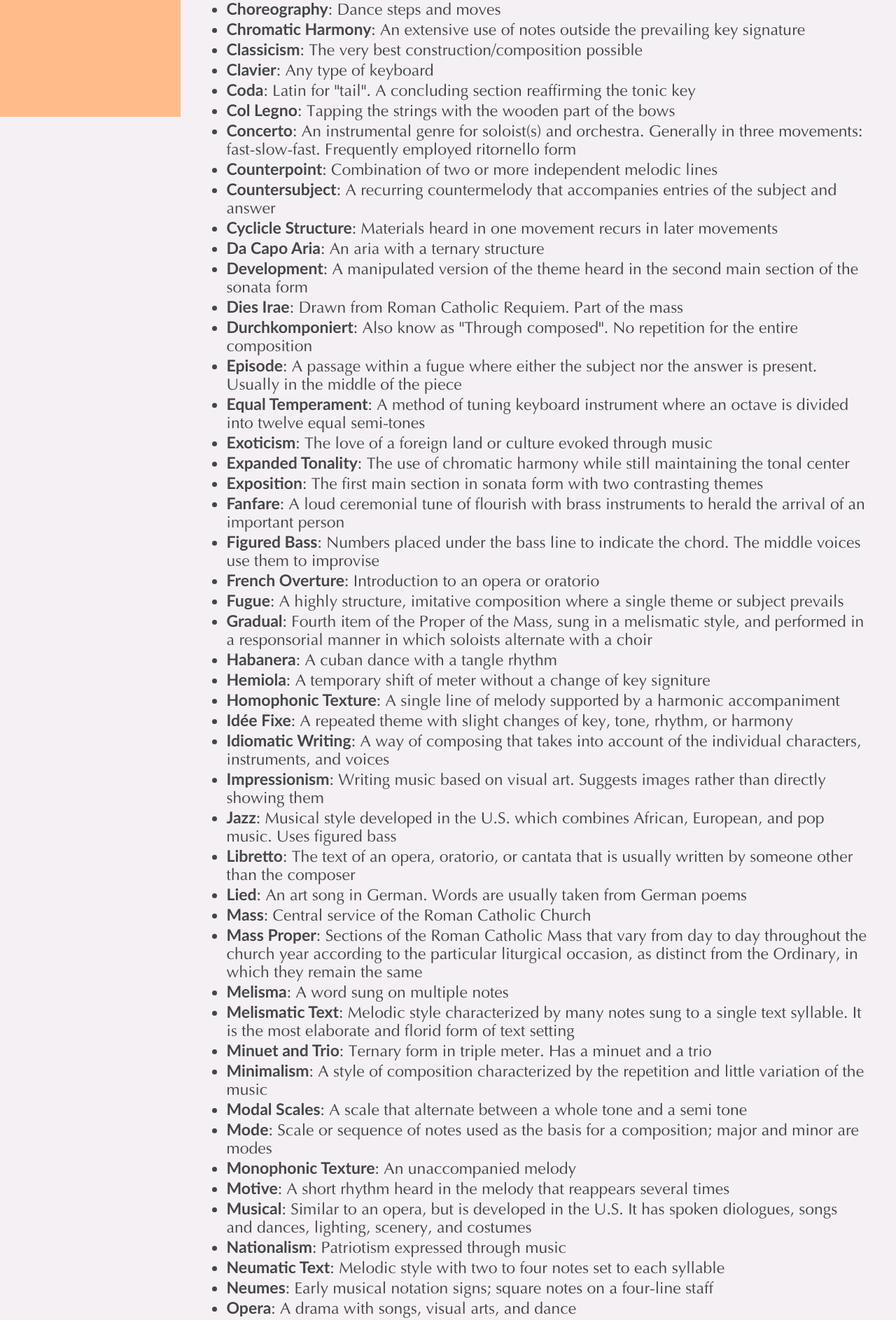
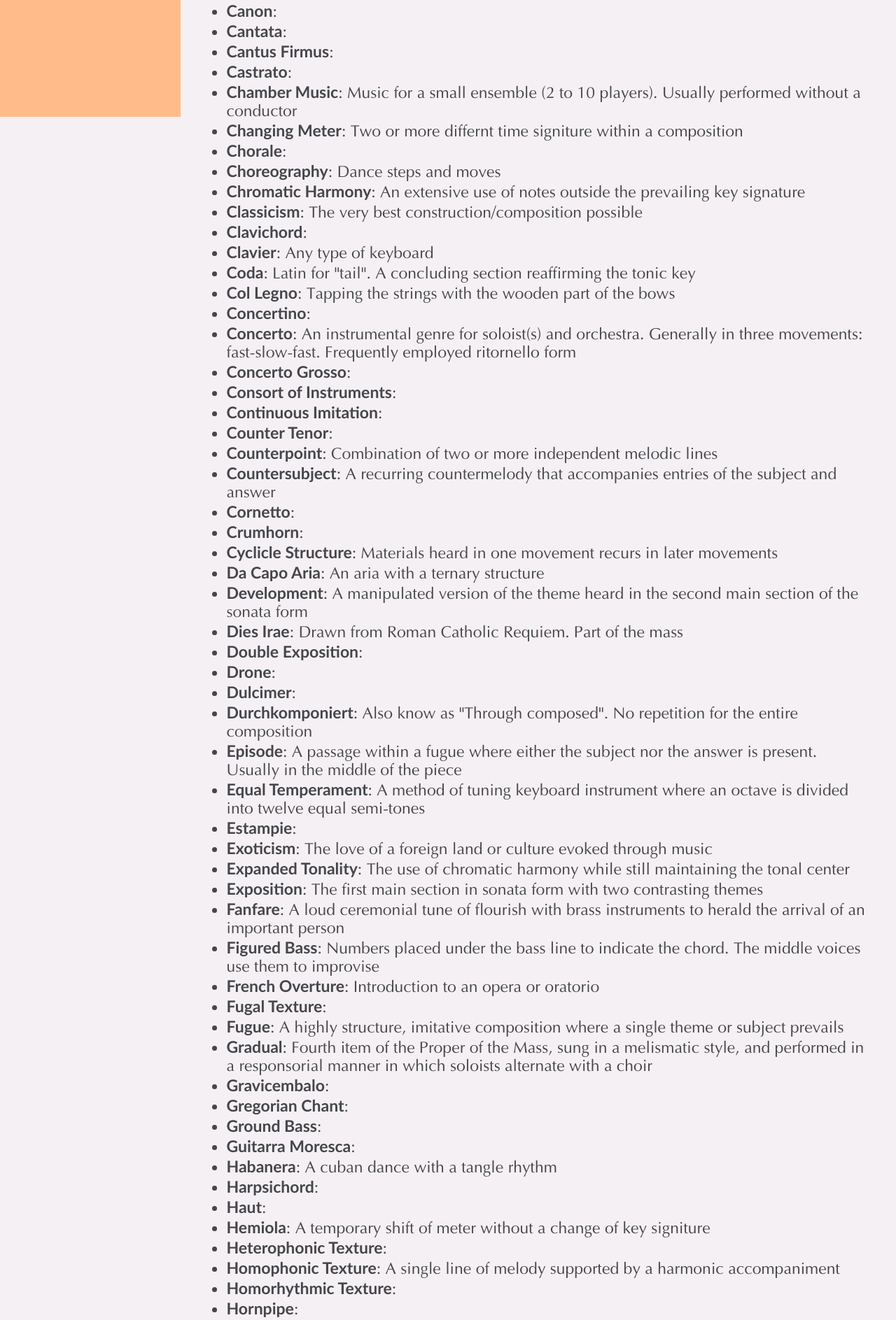
Before and after one commit to ChingChang9/Personal-Website, a Vue app: page /music-history in a window 1280 px wide. Shown: the part 633-2520 px from the top of the page at 70% size. Built offline with nearby package versions, Linux system fonts and the light colour scheme.

Commit message:
custom time for the tst

```diff
--- a/src/router.js
+++ b/src/router.js
@@ -128,8 +128,10 @@ const router = new Router({
     }
   }
 });
+
 router.beforeEach((to, from, next) => {
   document.title = to.meta.title || "Ching Chang's Personal Website";
   next();
 });
+
 export default router;
--- a/src/views/MusicHistory.vue
+++ b/src/views/MusicHistory.vue
@@ -11,102 +11,174 @@
       <li><strong>Atonality</strong>: The absence of the key</li>
       <li><strong>A Cappella</strong>: Choral music performed without instrumental accompaniment</li>
       <li><strong>Ballet</strong>: A type of dance that often interprets a story</li>
+      <li><strong>Baroque</strong>: </li>
+      <li><strong>Bas</strong>: </li>
       <li><strong>Basso Continuo</strong>: A Baroque performance practice that generally involves two performers. One playing the notated bass line, one realizing the harmonies as indicated by the figured bass. Usually played on a harpsichord or an organ</li>
       <li><strong>Binary Form</strong>: A two-part form (AB)</li>
+      <li><strong>Cadenza</strong>: </li>
+      <li><strong>Canon</strong>: </li>
+      <li><strong>Cantata</strong>: </li>
+      <li><strong>Cantus Firmus</strong>: </li>
+      <li><strong>Castrato</strong>: </li>
       <li><strong>Chamber Music</strong>: Music for a small ensemble (2 to 10 players). Usually performed without a conductor</li>
       <li><strong>Changing Meter</strong>: Two or more differnt time signiture within a composition</li>
+      <li><strong>Chorale</strong>: </li>
       <li><strong>Choreography</strong>: Dance steps and moves</li>
       <li><strong>Chromatic Harmony</strong>: An extensive use of notes outside the prevailing key signature</li>
       <li><strong>Classicism</strong>: The very best construction/composition possible</li>
+      <li><strong>Clavichord</strong>: </li>
       <li><strong>Clavier</strong>: Any type of keyboard</li>
       <li><strong>Coda</strong>: Latin for "tail". A concluding section reaffirming the tonic key</li>
       <li><strong>Col Legno</strong>: Tapping the strings with the wooden part of the bows</li>
+      <li><strong>Concertino</strong>: </li>
       <li><strong>Concerto</strong>: An instrumental genre for soloist(s) and orchestra. Generally in three movements: fast-slow-fast. Frequently employed ritornello form</li>
+      <li><strong>Concerto Grosso</strong>: </li>
+      <li><strong>Consort of Instruments</strong>: </li>
+      <li><strong>Continuous Imitation</strong>: </li>
+      <li><strong>Counter Tenor</strong>: </li>
       <li><strong>Counterpoint</strong>: Combination of two or more independent melodic lines</li>
       <li><strong>Countersubject</strong>: A recurring countermelody that accompanies entries of the subject and answer</li>
+      <li><strong>Cornetto</strong>: </li>
+      <li><strong>Crumhorn</strong>: </li>
       <li><strong>Cyclicle Structure</strong>: Materials heard in one movement recurs in later movements</li>
       <li><strong>Da Capo Aria</strong>: An aria with a ternary structure</li>
       <li><strong>Development</strong>: A manipulated version of the theme heard in the second main section of the sonata form</li>
       <li><strong>Dies Irae</strong>: Drawn from Roman Catholic Requiem. Part of the mass</li>
+      <li><strong>Double Exposition</strong>: </li>
+      <li><strong>Drone</strong>: </li>
+      <li><strong>Dulcimer</strong>: </li>
       <li><strong>Durchkomponiert</strong>: Also know as "Through composed". No repetition for the entire composition</li>
       <li><strong>Episode</strong>: A passage within a fugue where either the subject nor the answer is present. Usually in the middle of the piece</li>
       <li><strong>Equal Temperament</strong>: A method of tuning keyboard instrument where an octave is divided into twelve equal semi-tones</li>
+      <li><strong>Estampie</strong>: </li>
       <li><strong>Exoticism</strong>: The love of a foreign land or culture evoked through music</li>
       <li><strong>Expanded Tonality</strong>: The use of chromatic harmony while still maintaining the tonal center</li>
       <li><strong>Exposition</strong>: The first main section in sonata form with two contrasting themes</li>
       <li><strong>Fanfare</strong>: A loud ceremonial tune of flourish with brass instruments to herald the arrival of an important person</li>
       <li><strong>Figured Bass</strong>: Numbers placed under the bass line to indicate the chord. The middle voices use them to improvise</li>
       <li><strong>French Overture</strong>: Introduction to an opera or oratorio</li>
+      <li><strong>Fugal Texture</strong>: </li>
       <li><strong>Fugue</strong>: A highly structure, imitative composition where a single theme or subject prevails</li>
       <li><strong>Gradual</strong>: Fourth item of the Proper of the Mass, sung in a melismatic style, and performed in a responsorial manner in which soloists alternate with a choir</li>
+      <li><strong>Gravicembalo</strong>: </li>
+      <li><strong>Gregorian Chant</strong>: </li>
+      <li><strong>Ground Bass</strong>: </li>
+      <li><strong>Guitarra Moresca</strong>: </li>
       <li><strong>Habanera</strong>: A cuban dance with a tangle rhythm</li>
+      <li><strong>Harpsichord</strong>: </li>
+      <li><strong>Haut</strong>: </li>
       <li><strong>Hemiola</strong>: A temporary shift of meter without a change of key signiture</li>
+      <li><strong>Heterophonic Texture</strong>: </li>
       <li><strong>Homophonic Texture</strong>: A single line of melody supported by a harmonic accompaniment</li>
+      <li><strong>Homorhythmic Texture</strong>: </li>
+      <li><strong>Hornpipe</strong>: </li>
       <li><strong>Idée Fixe</strong>: A repeated theme with slight changes of key, tone, rhythm, or harmony</li>
       <li><strong>Idiomatic Writing</strong>: A way of composing that takes into account of the individual characters, instruments, and voices</li>
       <li><strong>Impressionism</strong>: Writing music based on visual art. Suggests images rather than directly showing them</li>
       <li><strong>Jazz</strong>: Musical style developed in the U.S. which combines African, European, and pop music. Uses figured bass</li>
       <li><strong>Libretto</strong>: The text of an opera, oratorio, or cantata that is usually written by someone other than the composer</li>
       <li><strong>Lied</strong>: An art song in German. Words are usually taken from German poems</li>
+      <li><strong>Lute</strong>: </li>
       <li><strong>Mass</strong>: Central service of the Roman Catholic Church</li>
+      <li><strong>Mass Ordinary</strong>: </li>
       <li><strong>Mass Proper</strong>: Sections of the Roman Catholic Mass that vary from day to day throughout the church year according to the particular liturgical occasion, as distinct from the Ordinary, in which they remain the same</li>
+      <li><strong>Medieval Pipe</strong>: </li>
       <li><strong>Melisma</strong>: A word sung on multiple notes</li>
       <li><strong>Melismatic Text</strong>: Melodic style characterized by many notes sung to a single text syllable. It is the most elaborate and florid form of text setting</li>
       <li><strong>Minuet and Trio</strong>: Ternary form in triple meter. Has a minuet and a trio</li>
       <li><strong>Minimalism</strong>: A style of composition characterized by the repetition and little variation of the music</li>
+      <li><strong>Modal Counterpoint</strong>: </li>
       <li><strong>Modal Scales</strong>: A scale that alternate between a whole tone and a semi tone</li>
       <li><strong>Mode</strong>: Scale or sequence of notes used as the basis for a composition; major and minor are modes</li>
+      <li><strong>Modified Sonata Form</strong>: </li>
+      <li><strong>Monody</strong>: </li>
+      <li><strong>Monophonic Chanson</strong>: </li>
       <li><strong>Monophonic Texture</strong>: An unaccompanied melody</li>
+      <li><strong>Monothematic Exposition</strong>: </li>
+      <li><strong>Motet</strong>: </li>
       <li><strong>Motive</strong>: A short rhythm heard in the melody that reappears several times</li>
+      <li><strong>Musica Ficta</strong>: </li>
       <li><strong>Musical</strong>: Similar to an opera, but is developed in the U.S. It has spoken diologues, songs and dances, lighting, scenery, and costumes</li>
+      <li><strong>Nakers</strong>: </li>
       <li><strong>Nationalism</strong>: Patriotism expressed through music</li>
       <li><strong>Neumatic Text</strong>: Melodic style with two to four notes set to each syllable</li>
       <li><strong>Neumes</strong>: Early musical notation signs; square notes on a four-line staff</li>
       <li><strong>Opera</strong>: A drama with songs, visual arts, and dance</li>
+      <li><strong>Opera Buffa</strong>: </li>
+      <li><strong>Opera Seria</strong>: </li>
       <li><strong>Oratorio</strong>: A large scale work for soloist, chorus, and orchestra. Generally based on biblical texts</li>
+      <li><strong>Organum</strong>: </li>
       <li><strong>Ornamentation</strong>: Decoration to a melodic line. Uses symbols or improvisation</li>
       <li><strong>Ostinato</strong>: A persistent, repeated musical figure or rhythm</li>
       <li><strong>Pedal Point</strong>: A sustained note, usually in the bass</li>
       <li><strong>Pentatonic Scale</strong>: Also know as a 5 notes scale. The 5 black keys on a piano</li>
+      <li><strong>Piano Quintet</strong>: </li>
       <li><strong>Plainchant</strong>: Monophonic modal melody with a freely flowing, unmeasured vocal line; liturgical chant of the Roman Catholic Church</li>
       <li><strong>Polonaise</strong>: A Polish dance in triple meter transformed by Chopin into a piano composition</li>
       <li><strong>Polyphonic Texture</strong>: A combination of two or more melody lines</li>
       <li><strong>Polyrhythm</strong>: The simultaneous use of two or more conflicting rhythms</li>
+      <li><strong>Polytexual Motet</strong>: </li>
       <li><strong>Polytonality</strong>: The simultaneous use of two or more tonal centres</li>
+      <li><strong>Portative Organ</strong>: </li>
+      <li><strong>Positive Organ</strong>: </li>
       <li><strong>Prelude</strong>: A short improvised keyboard work. Usually paired with a fugue</li>
       <li><strong>Primitivism</strong>: A belief during the Pagan era in ancient time. Shown through rhythm, strong accents, heavy syncopation, polyrhythms and an expanded percussion section</li>
       <li><strong>Programmatic Writing</strong>: A way of writing with descriptive elements</li>
       <li><strong>Program Music</strong>: Instrumental music with extramusical associations (literary, poetic, visual)</li>
       <li><strong>Program Symphony</strong>: A multi-movement orchestral work with programmatic elements</li>
+      <li><strong>Psaltery</strong>: </li>
       <li><strong>Real Answer</strong>: An exact transposition of the subject</li>
+      <li><strong>Rebec</strong>: </li>
       <li><strong>Recapitulation</strong>: The third main section in sonata form where the first and second themes are both restated in the tonic</li>
       <li><strong>Recitative</strong>: A speech-like style of singing used in operas, oratorios, and cantatas. Usually used to advance the plot</li>
       <li><strong>Recitativo Accompagnato</strong>: Accompanied recitative</li>
       <li><strong>Recitativo Secco</strong>: Recitative supported by only continuo</li>
+      <li><strong>Recorder</strong>: </li>
+      <li><strong>Regal</strong>: </li>
+      <li><strong>Responsorial Singing</strong>: </li>
       <li><strong>Repieno</strong>: The larger group in a concerto grosso</li>
       <li><strong>Responsorial Singing</strong>: Singing, especially in plainchant, in which a soloist or a group of soloists alternates with the choir</li>
+      <li><strong>Ritornello</strong>: </li>
       <li><strong>Ritornello Form</strong>: A passage for full orchestra in concerto that is repeated between ideas of music or between instrumental solo</li>
       <li><strong>Rocket Theme</strong>: A rapidly ascending arpeggio used for the opening</li>
       <li><strong>Romanticism</strong>: Emphasis on creative imagination and expression of emotions</li>
+      <li><strong>Rondeau</strong>: </li>
       <li><strong>Rondo Form</strong>: A classical formal structure. ABACA</li>
       <li><strong>Ronded Binary Form</strong>: A binary form where section A returns at the end. ABA</li>
       <li><strong>Rubato</strong>: A flexable tempo that can speed up and slow down to show expression</li>
+      <li><strong>Sackbut</strong>: </li>
       <li><strong>Scherzo and Trio</strong>: Invented by Beethoven to replace the Minuet and Trio form. It is also in triple meter</li>
       <li><strong>Serenade</strong>: A multi-movement orchestral genre for a small orchestra or chamber ensemble</li>
+      <li><strong>Shawm</strong>: </li>
       <li><strong>Sonata Cycle</strong>: A multi-movement structure that emerged in the classical era. It is demonstrated in symphony, sonata or concerto</li>
       <li><strong>Sonata Form</strong>: Formal structure often used in the first movement of a sonata cycle. Consist of exposition, development, and recapitulation</li>
       <li><strong>Sonata-Rondo Form</strong>: A mix of sonata form and rondo form (ABACABA)</li>
+      <li><strong>Stile Concitato</strong>: </li>
+      <li><strong>Stile Rappresentativo</strong>: </li>
       <li><strong>String Quartet</strong>: The most important chamber music genre of the classical era. Consists of first and second violin, viola and cello</li>
+      <li><strong>Strophic Form</strong>: </li>
       <li><strong>Subject</strong>: The initial statement of the main theme of a fugue in the tonic key</li>
       <li><strong>Syllabic Text</strong>: Melodic style with one note to each syllable of text. The text can be heard very clearly in this setting</li>
       <li><strong>Symbolism</strong>: A type of writing music where the author suggests matter rather than depicting it specifically</li>
       <li><strong>Symphonic Poem</strong>: A single movement work that is generally free in form with literary or pictorial associations</li>
       <li><strong>Symphony</strong>: A work featuring a statement of a melody followed by a series of transformations where changes can be made to melody, harmony, rhythm or orchestration, often used in the slow sonata cycle</li>
+      <li><strong>Tabor</strong>: </li>
+      <li><strong>Tambourine</strong>: </li>
+      <li><strong>Tenor</strong>: </li>
       <li><strong>Ternary Form</strong>: A three-part form (ABA)</li>
+      <li><strong>Terzetto</strong>: </li>
       <li><strong>Theme and Variations</strong>: A work featuring a statement of a melody followed by a series of transformations where changes can be made to melody, harmony, rhythm or orchestration</li>
       <li><strong>Tonal Answer</strong>: A statement of the subject in which one or more intervals is adjusted to accommodate the harmony</li>
+      <li><strong>Tremolo</strong>: </li>
+      <li><strong>Troubadour</strong>: </li>
+      <li><strong>Trouser Role</strong>: </li>
+      <li><strong>Trouvère</strong>: </li>
       <li><strong>Verse Chorus Structure</strong>: A common song structure in popular music where verses develop the storyline while the chorus acts as a tuneful refrain</li>
+      <li><strong>Vielle</strong>: </li>
       <li><strong>Viennese School</strong>: The musical style of Haydn, Mozart, and Beethoven</li>
+      <li><strong>Viol</strong>: </li>
+      <li><strong>Viola da Gamba</strong>: </li>
+      <li><strong>Virinal</strong>: </li>
       <li><strong>Whole-Tone Scale</strong>: A scale with notes that are spaced a whole tone apart</li>
       <li><strong>Word Painting</strong>: When music mirrors the literal meaning of the words through melody, harmony, or rhythm</li>
     </ul>
--- a/src/views/Projects.vue
+++ b/src/views/Projects.vue
@@ -17,7 +17,7 @@
         <h1 class="title">Typing Speed Test</h1>
         <div class="description">
           Type as fast as you can in 1 minute to check out your typing speed. The average speed of
-          professional typers is around 350 CPM. Can you go any faster than my record of 607?
+          professional typers is around 350 CPM. Can you go any faster than my record of 608?
         </div>
         <img src="@/assets/projects/tst.jpg" draggable="false" />
       </router-link>
--- a/src/views/projects/WordCounter.vue
+++ b/src/views/projects/WordCounter.vue
@@ -262,7 +262,6 @@ export default {
   }
 }
 #output {
-  font-family: optima;
   font-size: calc(18px + 0.3vw);
   margin-top: 15px;
   margin-bottom: 15px;
```
Also changed, not shown: package.json (+5 -5 lines), src/views/projects/TypingSpeedTest.vue (+20 -5 lines), 1 other file (tests, documents, lock files or other folders).
